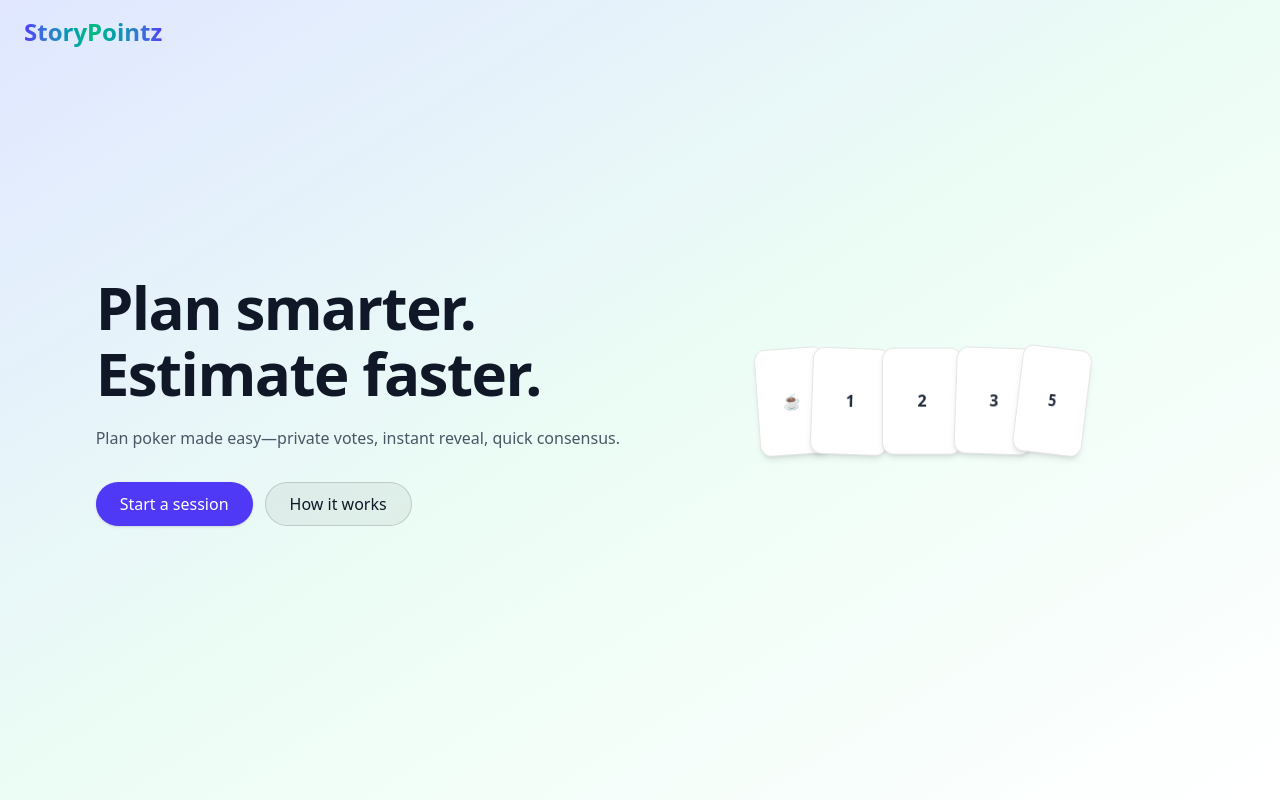
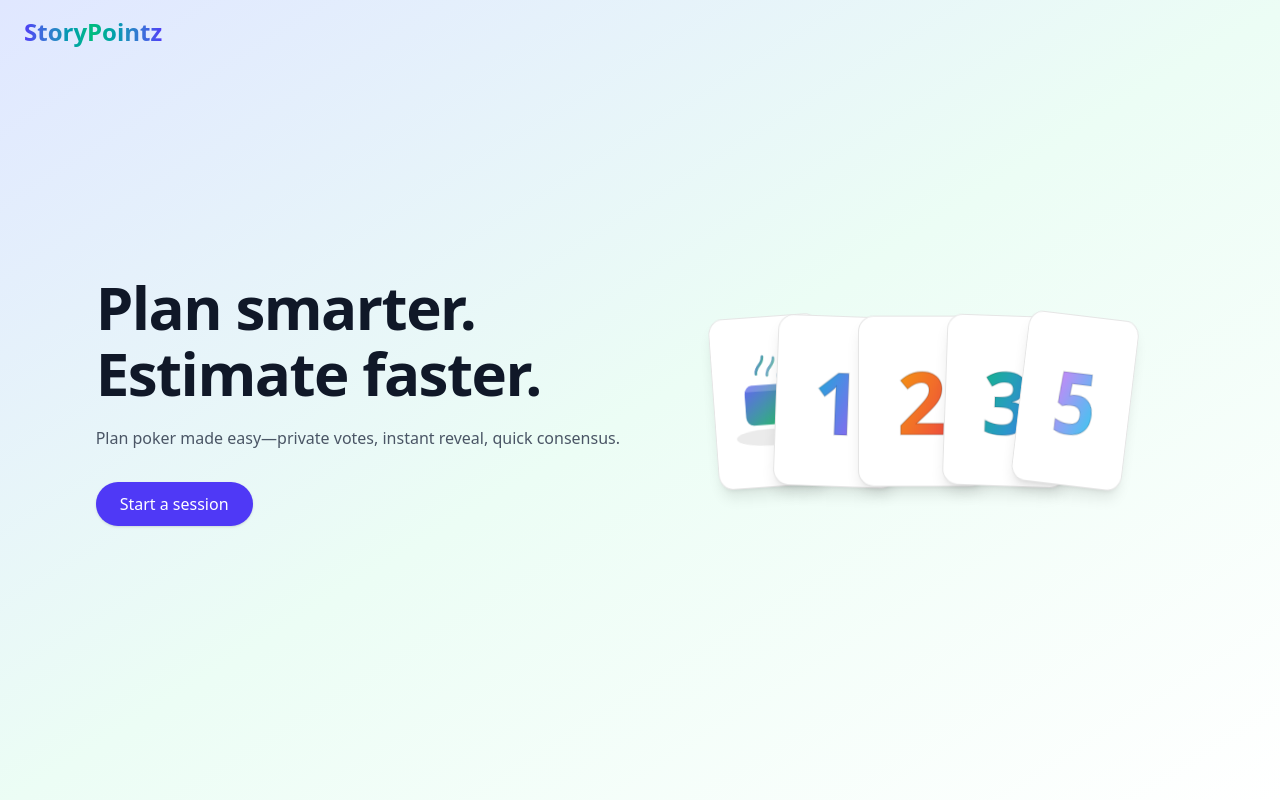
Before and after one commit to harsharshh/storyPointz, a Next.js app: page / in a window 1280 px wide. Built offline with nearby package versions, Linux system fonts and the light colour scheme.

Commit message:
Update hero.tsx

```diff
--- a/app/components/hero.tsx
+++ b/app/components/hero.tsx
@@ -5,7 +5,16 @@ import gsap from 'gsap';
 import { useGSAP } from '@gsap/react';
 import { useRef } from 'react';
 
+const palette: [string, string][] = [
+    ['#6366f1', '#22c55e'], // indigo → emerald
+    ['#06b6d4', '#a855f7'], // cyan → violet
+    ['#f59e0b', '#ef4444'], // amber → red
+    ['#10b981', '#3b82f6'], // emerald → blue
+    ['#e879f9', '#22d3ee'], // fuchsia → sky
+  ];
+
 export default function Hero() {
+
   const container = useRef<HTMLDivElement | null>(null);
   useGSAP(() => {
     const items = gsap.utils.toArray<HTMLElement>('[data-anim="hero-item"]');
@@ -33,12 +42,12 @@ export default function Hero() {
         <div className="absolute inset-0 hidden dark:block bg-[radial-gradient(60%_40%_at_50%_0%,rgba(109,93,246,0.35),transparent_70%),radial-gradient(40%_40%_at_100%_60%,rgba(34,197,94,0.25),transparent_70%),linear-gradient(to_bottom,#0B0B10,rgba(11,11,16,0.85))]" />
       </div>
 
-      <div className="mx-auto grid max-w-6xl grid-cols-1 items-center gap-10 px-6 py-14 sm:py-20 md:grid-cols-2">
+      <div className="mx-auto grid max-w-6xl grid-cols-1 items-center justify-center gap-10 px-6 py-14 sm:py-20 md:grid-cols-2 min-h-screen">
         {/* Left content */}
         <div className="max-w-xl">
 
 
-          <h1 id="hero-title" data-anim="hero-item" className="text-4xl font-extrabold leading-[1.1] tracking-tight sm:text-6xl">
+          <h1 id="hero-title" data-anim="hero-item" className="text-4xl font-extrabold leading-[1.1] tracking-tight sm:text-6xl dark:text-white">
             Plan smarter.
             <br />
             Estimate faster.
@@ -61,17 +70,12 @@ export default function Hero() {
             >
               Start a session
             </Link>
-            <Link
-              href="/how-it-works"
-              className="inline-flex h-11 items-center justify-center rounded-full border border-black/15 bg-black/5 px-6 font-medium transition hover:bg-black/10 focus:outline-none focus:ring-2 focus:ring-indigo-500 dark:border-white/15 dark:bg-white/5 dark:hover:bg-white/10"
-            >
-              How it works
-            </Link>
+
           </div>
         </div>
 
         {/* Right: animated deck visual */}
-        <div className="relative flex justify-center" aria-hidden>
+        <div className="relative hidden md:flex justify-center" aria-hidden>
           <HeroDeckVisual />
         </div>
       </div>
@@ -82,7 +86,7 @@ export default function Hero() {
 function HeroDeckVisual() {
   const root = useRef<HTMLDivElement | null>(null);
   useGSAP(() => {
-    let listeners: Array<() => void> = [];
+    const listeners: Array<() => void> = [];
     const ctx = gsap.context(() => {
       const host = root.current as HTMLDivElement | null;
       const cards = gsap.utils.toArray<HTMLElement>('.spz-card');
@@ -90,7 +94,7 @@ function HeroDeckVisual() {
 
       // Final fan targets
       const angles = [-50, -25, 0, 25, 50];
-      const radius = 170;
+      const radius = 200;
       const targets = angles.map((deg) => {
         const a = (deg * Math.PI) / 180;
         const x = radius * Math.sin(a);
@@ -116,7 +120,7 @@ function HeroDeckVisual() {
           y: 0,
           z: 0,
           rotateY: 0,
-          opacity: 0,
+          autoAlpha: 0,
           scale: 0.96,
           filter: 'blur(10px)',
           willChange: 'transform, filter, opacity',
@@ -125,7 +129,7 @@ function HeroDeckVisual() {
 
       // 2) Entrance: center-out soft appear with reduced blur (they're still stacked)
       gsap.to(cards, {
-        opacity: 1,
+        autoAlpha: 1,
         scale: 1,
         filter: 'blur(6px)',
         duration: 0.45,
@@ -192,28 +196,86 @@ function HeroDeckVisual() {
       }, '>-0.2');
     }, root);
 
+          // Animate coffee steam (if present)
+      const steams = gsap.utils.toArray<SVGPathElement>('.spz-steam');
+      if (steams.length) {
+        gsap.fromTo(steams, { opacity: 0, y: 6 }, { opacity: 1, y: -6, duration: 1.6, ease: 'sine.inOut', repeat: -1, yoyo: true, stagger: 0.2, delay: 0.2 });
+      }
+
     return () => { listeners.forEach((off) => off()); ctx.revert(); };
   }, { scope: root });
 
   const values = ['☕', '1', '2', '3', '5'];
 
   return (
-    <div ref={root} className="relative w-full h-[360px] sm:h-[420px]">
+    <div ref={root} className="relative w-full h-[480px] sm:h-[560px]">
       <div className="relative h-full w-full perspective-[1000px] [transform-style:preserve-3d] overflow-hidden">
         {/* Cards stage */}
         <div className="spz-stage relative h-full w-full transition-all">
           {values.map((v, i) => (
-            <div
-              key={i}
-              className="spz-card absolute left-1/2 top-1/2 aspect-[3/4] w-20 select-none rounded-xl border border-black/10 bg-white text-center text-base font-semibold text-gray-800 shadow-md dark:border-white/10 dark:bg-white/5 dark:text-white/80"
-            >
-              <div className="flex h-full items-center justify-center">{v}</div>
-            </div>
-          ))}
+  <div
+    key={i}
+    className="spz-card absolute left-1/2 top-1/2 aspect-[3/4] w-32 select-none rounded-2xl border border-black/10 bg-white text-center shadow-lg dark:border-white/10 opacity-0 dark:bg-gray-900"
+    style={{ ['--g1' as any]: palette[i % palette.length][0], ['--g2' as any]: palette[i % palette.length][1], transform: 'translate(-50%, -50%)' }}
+    aria-label={v === '☕' ? 'Coffee break card' : `Value ${v}`}
+  >
+    {v === '☕' ? (
+      <svg viewBox="0 0 120 140" className="h-full w-full" aria-hidden>
+        <defs>
+          <linearGradient id={`spz-grad-${i}`} x1="0%" y1="0%" x2="100%" y2="100%">
+            <stop offset="0%" style={{ stopColor: 'var(--g1)' }} />
+            <stop offset="100%" style={{ stopColor: 'var(--g2)' }} />
+          </linearGradient>
+        </defs>
+        <g>
+          {/* shadow */}
+          <ellipse cx="60" cy="104" rx="38" ry="8" fill="rgba(0,0,0,0.08)" className="dark:fill-white/10"/>
+          {/* cup body */}
+          <rect x="34" y="54" width="52" height="38" rx="8" fill={`url(#spz-grad-${i})`} />
+          {/* cup lip highlight */}
+          <rect x="34" y="54" width="52" height="6" rx="3" fill="#fff" fillOpacity="0.2"/>
+          {/* handle */}
+          <path d="M86 60c10 0 16 8 12 16-3 6-9 8-18 8" fill="none" stroke={`url(#spz-grad-${i})`} strokeWidth="6" strokeLinecap="round"/>
+          {/* steam */}
+          <g stroke={`url(#spz-grad-${i})`} strokeWidth="3" strokeLinecap="round" fill="none">
+            <path className="spz-steam" d="M48 48c0-8 8-8 8-16" />
+            <path className="spz-steam" d="M60 48c0-8 8-8 8-16" />
+            <path className="spz-steam" d="M72 48c0-8 8-8 8-16" />
+          </g>
+        </g>
+      </svg>
+    ) : (
+      <svg viewBox="0 0 120 140" className="h-full w-full" aria-hidden>
+        <defs>
+          <linearGradient id={`spz-grad-${i}`} x1="0%" y1="0%" x2="100%" y2="100%">
+            <stop offset="0%" style={{ stopColor: 'var(--g1)' }} />
+            <stop offset="100%" style={{ stopColor: 'var(--g2)' }} />
+          </linearGradient>
+        </defs>
+        <text
+          x="60"
+          y="80"
+          textAnchor="middle"
+          dominantBaseline="middle"
+          fontFamily="ui-sans-serif, system-ui, -apple-system, Segoe UI"
+          fontSize="82"
+          fontWeight="800"
+          fill={`url(#spz-grad-${i})`}
+          stroke="currentColor"
+          strokeOpacity="0.15"
+          strokeWidth="1.5"
+        >
+          {v}
+        </text>
+      </svg>
+    )}
+  </div>
+))}
         </div>
       </div>
     </div>
   );
+
 }
 
 function Dot() {
```
